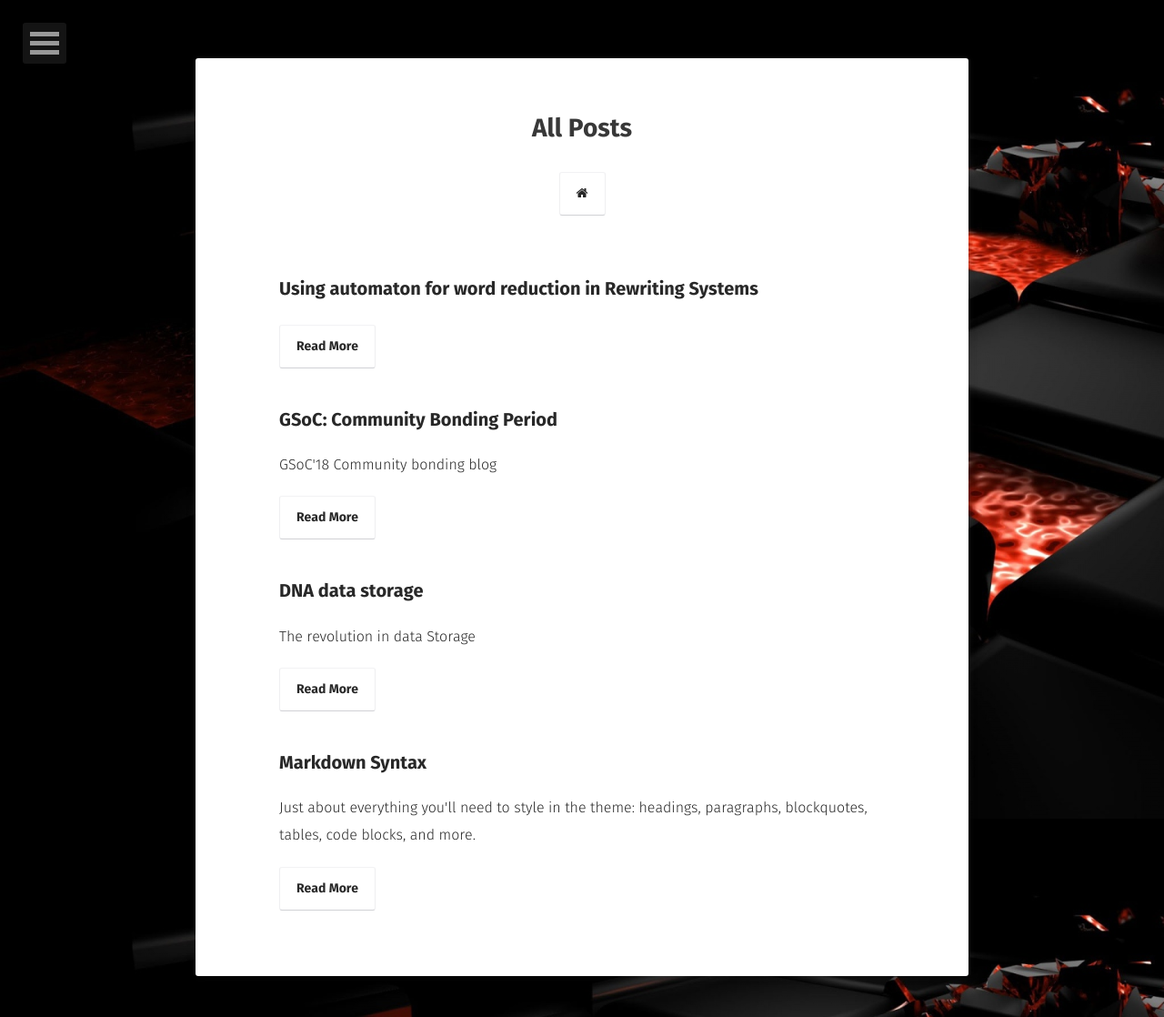
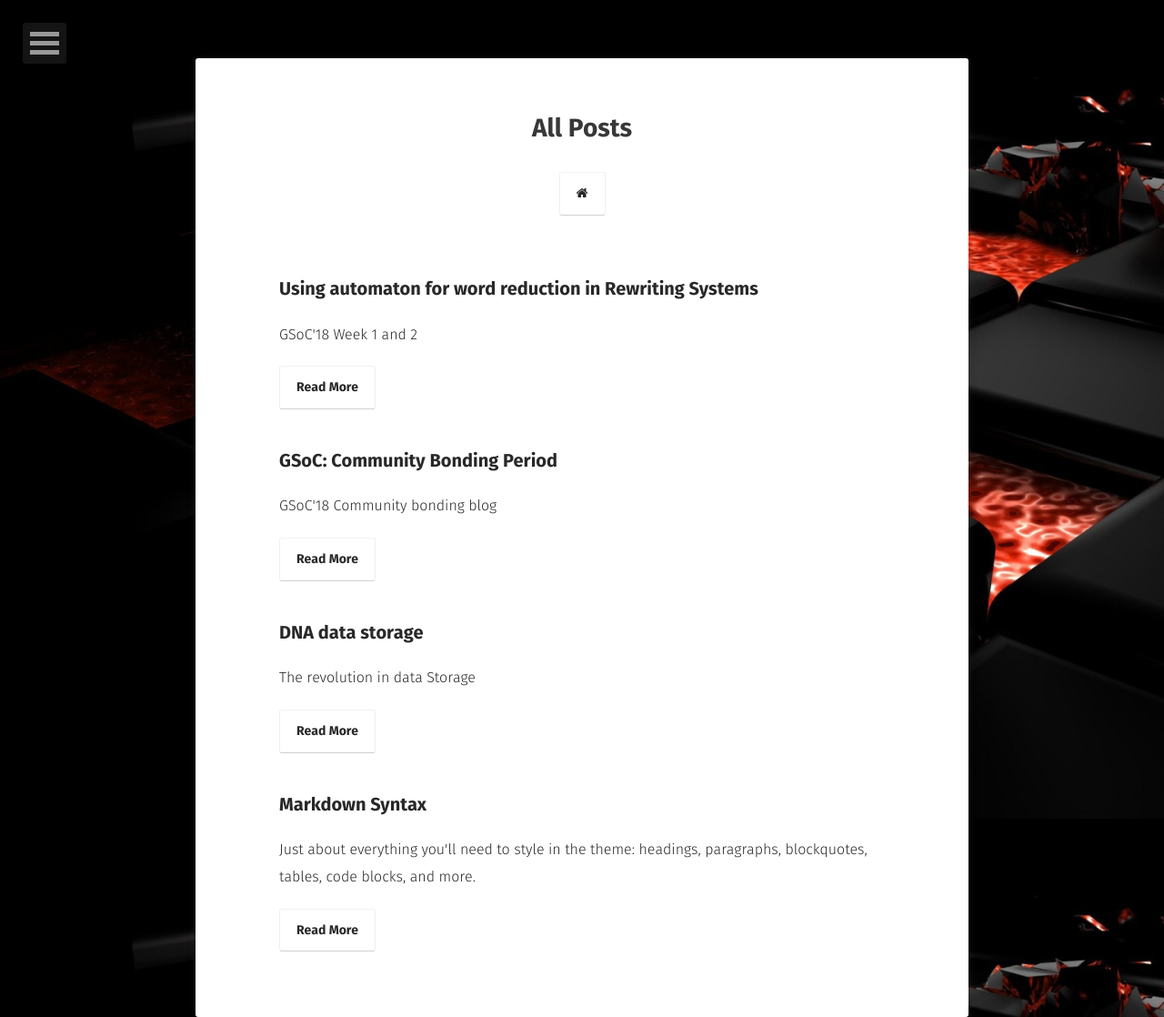
Before and after one commit to RavicharanN/blog, a Jekyll site: the page built from posts/index.md, in a window 1280 px wide. Shown: the whole page at 91% size. Built offline with Jekyll 4.4.1, drawn with Linux system fonts in a browser that asks for light colours; some web fonts are replaced.

Commit message:
Update 2018-05-28-Word-Reduction.md

```diff
--- a/_posts/2018-05-28-Word-Reduction.md
+++ b/_posts/2018-05-28-Word-Reduction.md
@@ -2,7 +2,7 @@
 layout: post
 title:  "Using automaton for word reduction in Rewriting Systems"
 date:   2018-05-28
-excerpt: ""
+excerpt: "GSoC'18 Week 1 and 2"
 tag:
 - markdown
 - syntax
```
